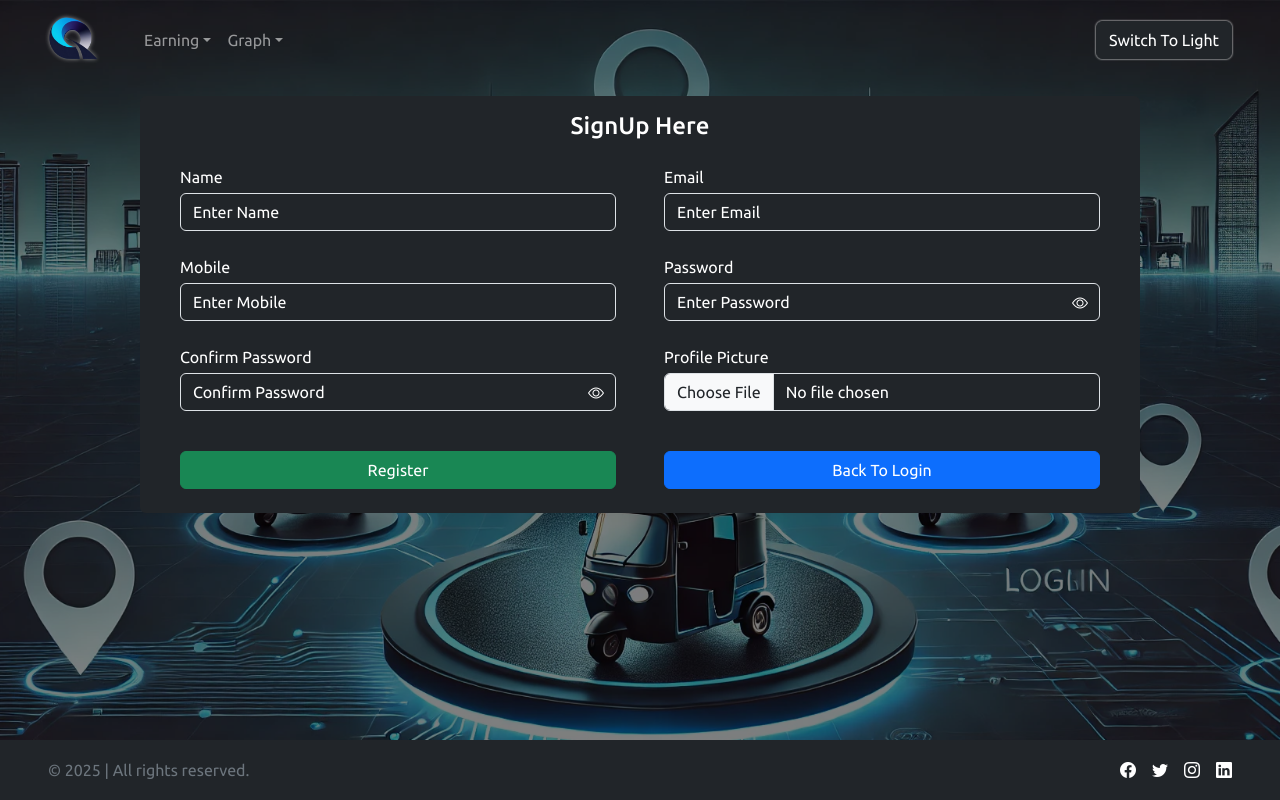
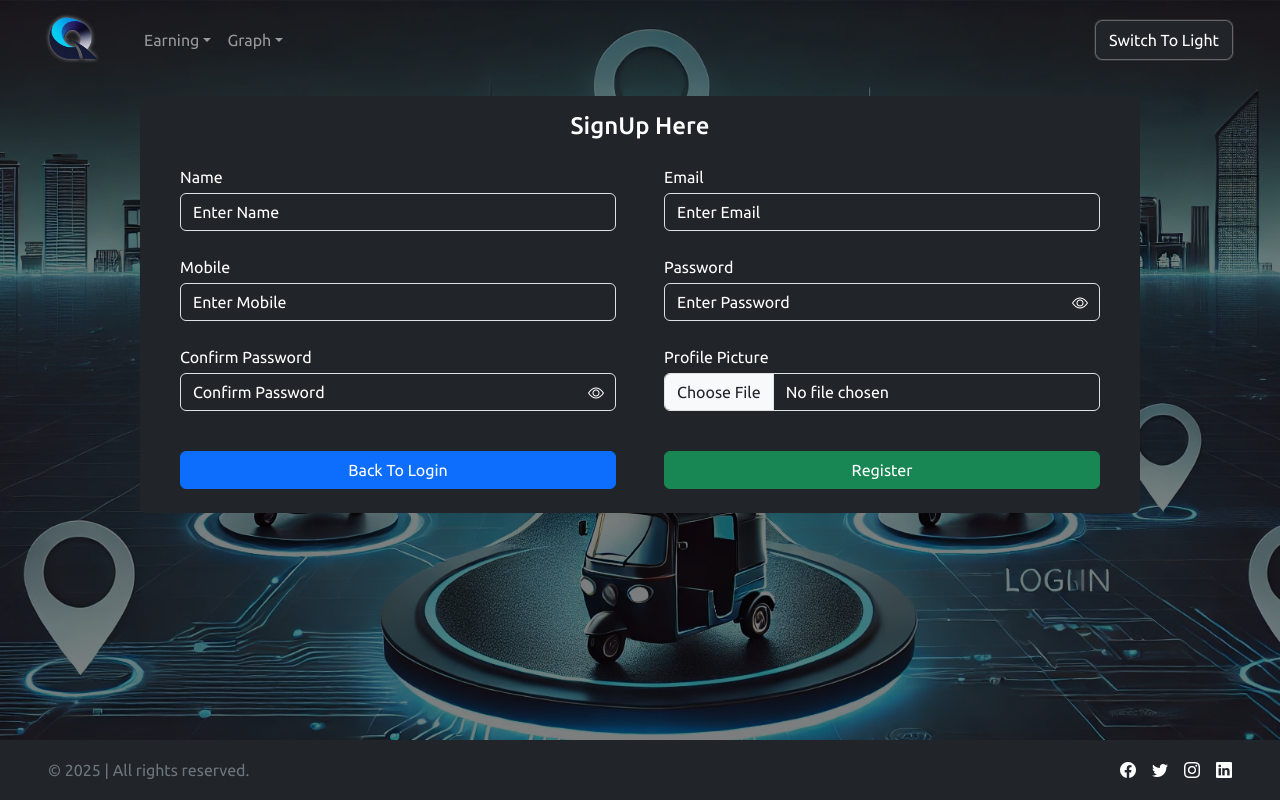
Before and after one commit to rahul-1702/GoRide, a React (Vite) app in the folder frontend/: page /signup in a window 1280 px wide. Built offline with nearby package versions, Linux system fonts and the light colour scheme; no server answers.

Commit message:
final commit

```diff
--- a/frontend/src/components/Signup.jsx
+++ b/frontend/src/components/Signup.jsx
@@ -306,17 +306,17 @@ function Signup() {
                 <div className="mb-0 mb-sm-2 d-flex flex-sm-row flex-column gap-3 gap-sm-5 pt-2 pt-sm-3">
                   <button
                     type="button"
+                    onClick={() => navigate("/")}
+                    className="btn btn-primary w-100"
+                  >
+                    Back To Login
+                  </button>
+                  <button
+                    type="button"
                     onClick={handleSubmitSignup}
                     className="btn btn-success w-100"
                   >
                     Register
-                  </button>
-                  <button
-                    type="button"
-                    onClick={() => navigate("/")}
-                    className="btn btn-primary w-100"
-                  >
-                    Back To Login
                   </button>
                 </div>
               </form>
```
